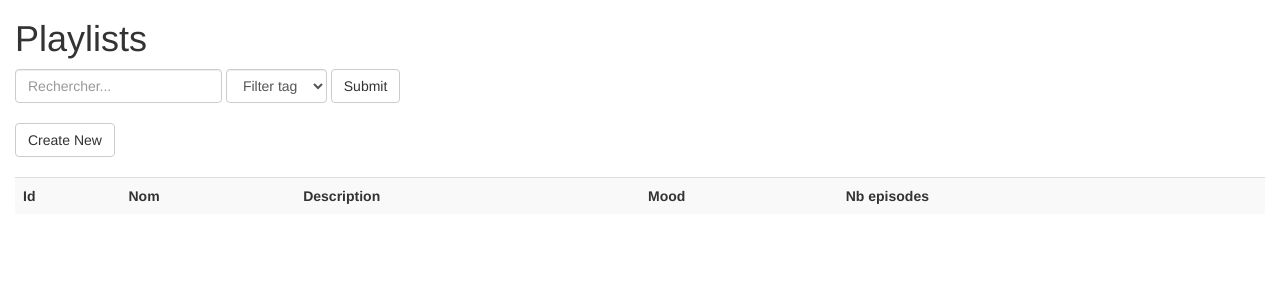
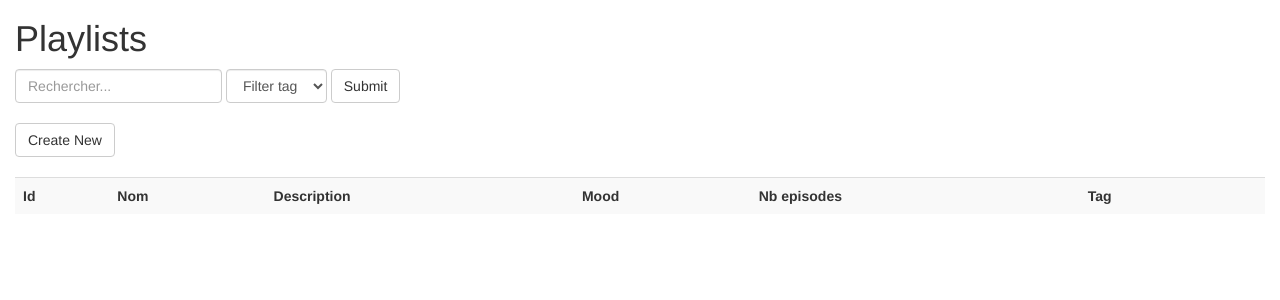
Before and after one commit to jypllx/stars, a Flask app: page /bo/playlists/ in a window 1280 px wide. Shown: the part 51-351 px from the top of the page. Run offline with Flask 2, Linux system fonts and the light colour scheme; the visitor is signed in with stand-in values (Sample User, id 1); data that the repository does not hold is empty; some libraries are stand-ins or nearby versions.

Commit message:
display tag in playlist index

```diff
--- a/web/app.py
+++ b/web/app.py
@@ -163,6 +163,7 @@ def playlists_index():
             q=q.filter_by(tag_id=tag_id)
 
     playlists=q.all()
+
     tags=Tag.query.all()
     return render_template('bo/playlists/index.html', playlists=playlists, search=search, tag_id=tag_id, tags=tags)
 
--- a/web/models.py
+++ b/web/models.py
@@ -150,7 +150,7 @@ class Tag(db.Model):
     id              = db.Column(db.Integer, primary_key=True)
     name            = db.Column(db.String())
     description     = db.Column(db.String())
-    playlists       = db.relationship('Playlist', backref='tag', lazy='joined')
+    playlists       = db.relationship('Playlist', back_populates="tag")
 
     def __init__(self, name, description):
         self.name           = name
@@ -167,6 +167,7 @@ class Playlist(db.Model):
     name            = db.Column(db.String())
     description     = db.Column(db.String())
     tag_id          = db.Column(db.Integer, db.ForeignKey('tags.id'))
+    tag             = db.relationship("Tag", back_populates="playlists")
     items           = db.relationship('RelPlaylistItem')
     mood            = db.Column(db.String())
 
--- a/web/templates/bo/playlists/index.html
+++ b/web/templates/bo/playlists/index.html
@@ -30,6 +30,7 @@
             <th>Description</th>
             <th>Mood</th>
             <th>Nb episodes</th>
+            <th>Tag</th>
             <th></th>
         </tr>
         {% for playlist in playlists %}
@@ -39,6 +40,7 @@
             <td style="width: 30%;word-wrap: break-word;">{{playlist.description}}</td>
             <td>{{playlist.mood}}</td>
             <td>{{ playlist.items|length }}</td>
+            <td>{% if playlist.tag %}{{playlist.tag.name}}{% endif %}</td>
             <td>
                 <a href="{{ url_for('playlists_edit', id=playlist.id) }}" class="btn btn-default"><i class="fa fa-pencil"></i></a>
                 <a href="{{ url_for('playlists_delete', id=playlist.id) }}" class="btn btn-default"><i class="fa fa-close"></i></a>
```
